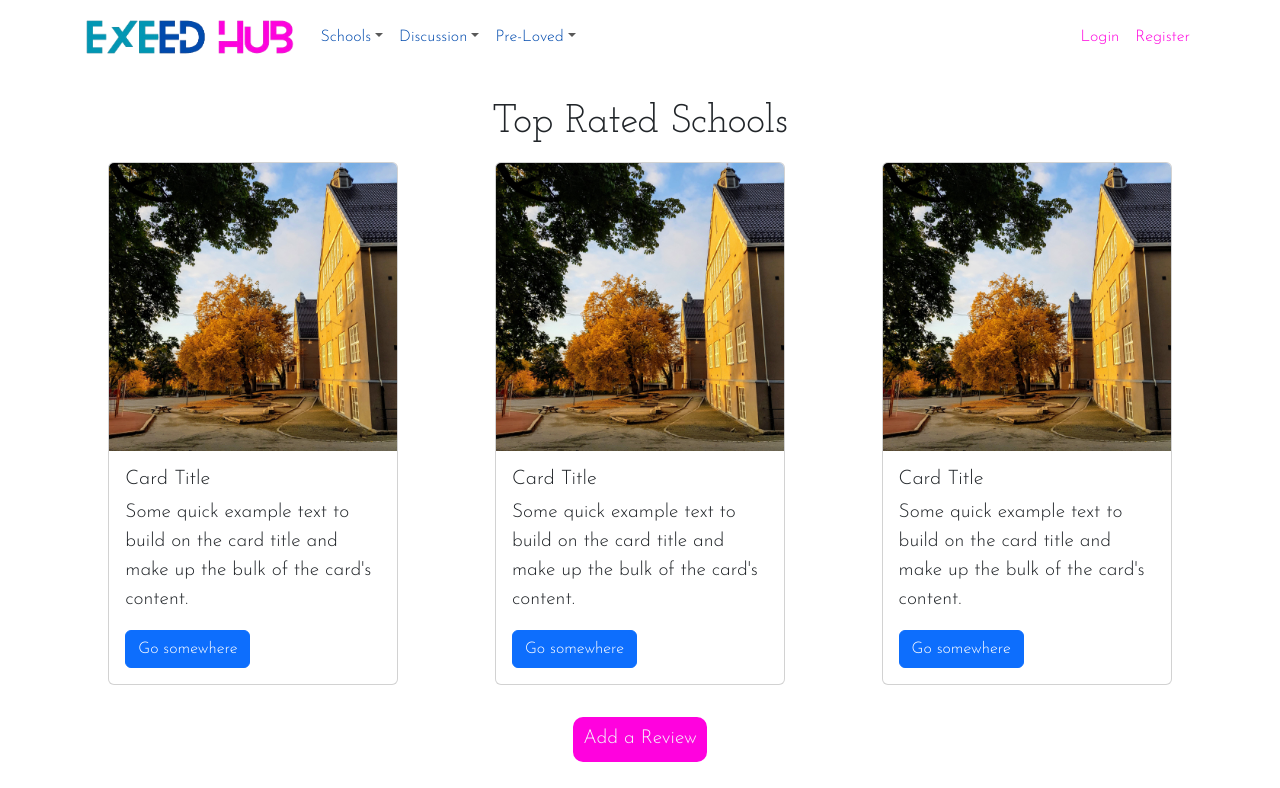
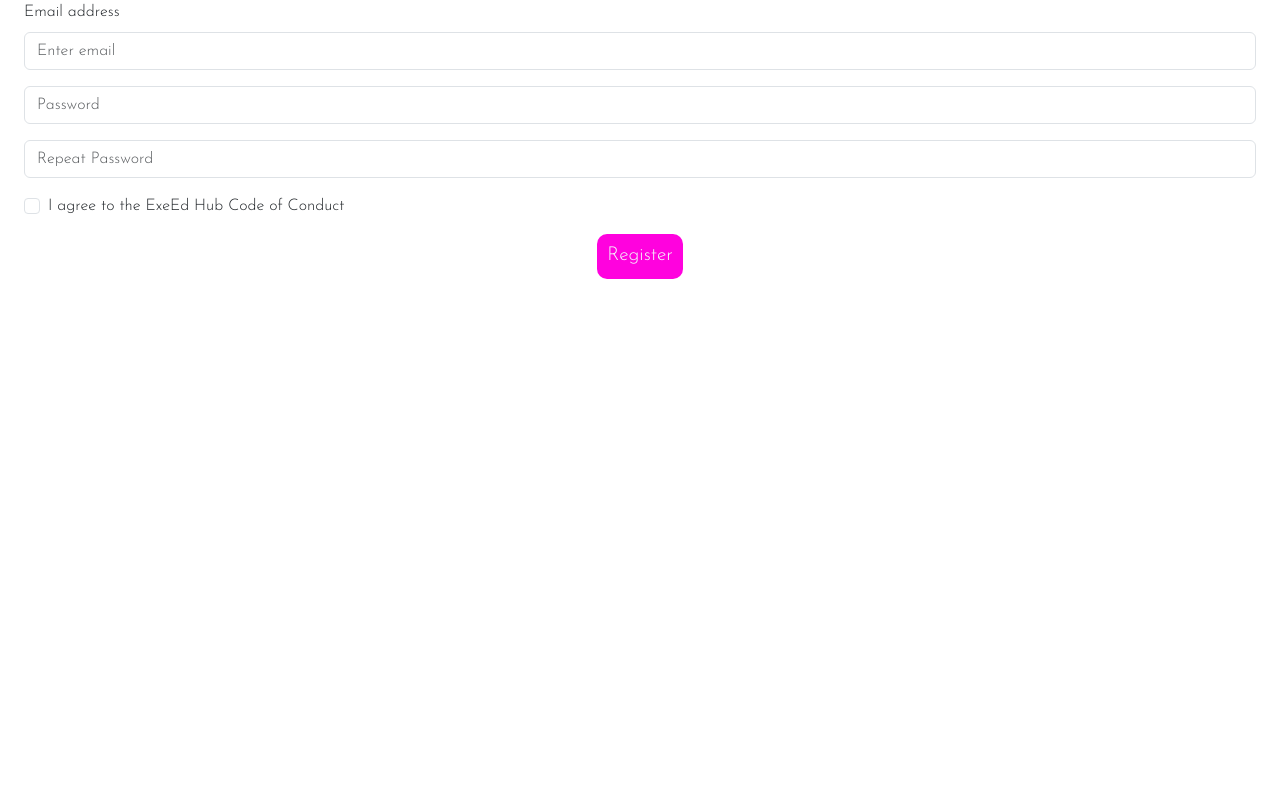
Before and after one commit to llewellynksj/exe-ed-hub, a React (Create React App) app: page /register in a window 1280 px wide. Shown: the top 788 px of the page. Built offline with nearby package versions, Linux system fonts and the light colour scheme.

Commit message:
Install react router

```diff
--- a/package.json
+++ b/package.json
@@ -21,6 +21,7 @@
     "react": "^18.2.0",
     "react-bootstrap": "^2.9.2",
     "react-dom": "^18.2.0",
+    "react-router-dom": "^6.10.0",
     "react-scripts": "5.0.1",
     "typescript": "^4.9.5",
     "web-vitals": "^2.1.4"
--- a/src/App.tsx
+++ b/src/App.tsx
@@ -1,10 +1,15 @@
+import { Route, Routes } from "react-router-dom";
 import "./api/axiosDefaults";
 import Homepage from "./pages/Homepage";
+import RegisterForm from "./pages/auth/RegisterForm";
 
 function App() {
   return (
     <>
-      <Homepage />
+      <Routes>
+        <Route path="/" element={<Homepage />} />
+        <Route path="/register" element={<RegisterForm />} />
+      </Routes>
     </>
   );
 }
--- a/src/index.tsx
+++ b/src/index.tsx
@@ -1,16 +1,18 @@
 import React from "react";
 import ReactDOM from "react-dom/client";
-// import "bootstrap/dist/css/bootstrap.min.css";
 import "./index.css";
 import App from "./App";
 import reportWebVitals from "./reportWebVitals";
+import { BrowserRouter as Router } from "react-router-dom";
 
 const root = ReactDOM.createRoot(
   document.getElementById("root") as HTMLElement
 );
 root.render(
   <React.StrictMode>
-    <App />
+    <Router>
+      <App />
+    </Router>
   </React.StrictMode>
 );
 
--- a/src/pages/auth/SignUpForm.tsx
+++ b/src/pages/auth/RegisterForm.tsx
@@ -1,7 +1,7 @@
 import Button from "../../components/Button";
 import { Form } from "react-bootstrap";
 
-const SignUpForm = () => {
+const RegisterForm = () => {
   return (
     <Form className="overflow-hidden px-4">
       <Form.Group className="mb-3" controlId="formBasicEmail">
@@ -40,4 +40,4 @@ const SignUpForm = () => {
   );
 };
 
-export default SignUpForm;
+export default RegisterForm;
```
Also changed, not shown: 1 other file (tests, documents, lock files or other folders).
